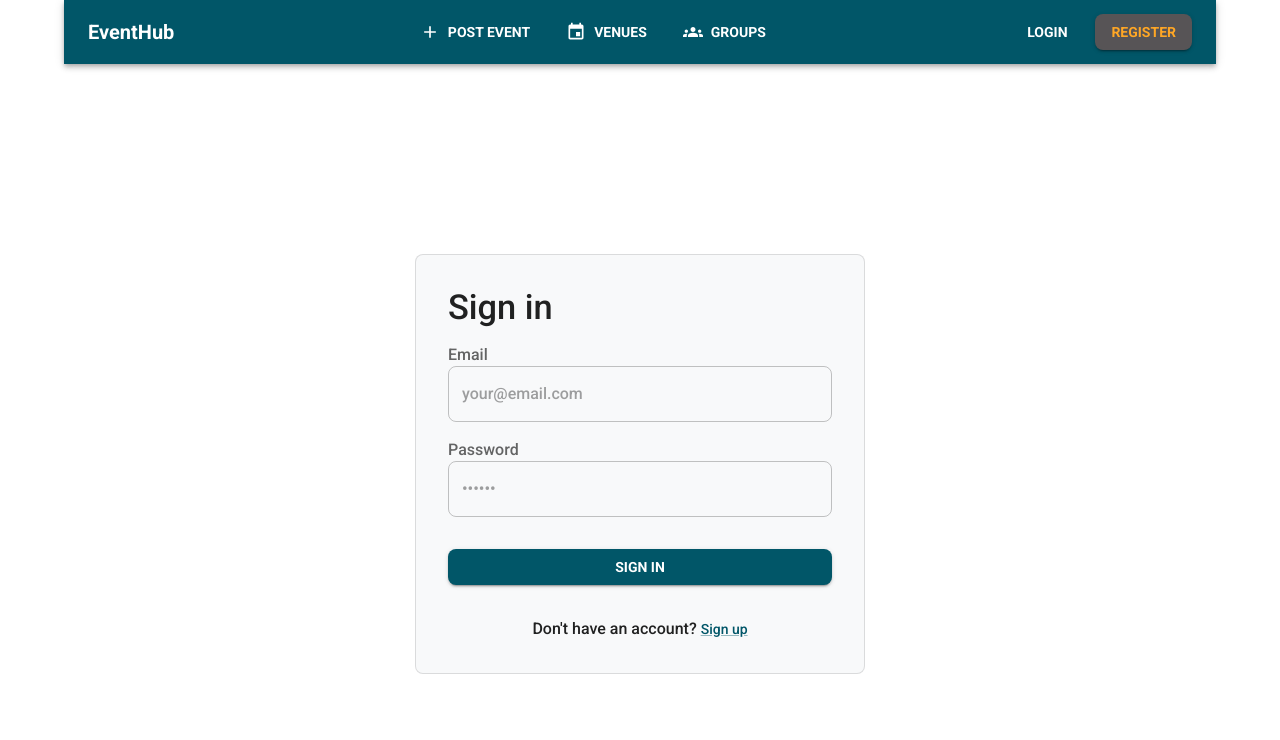
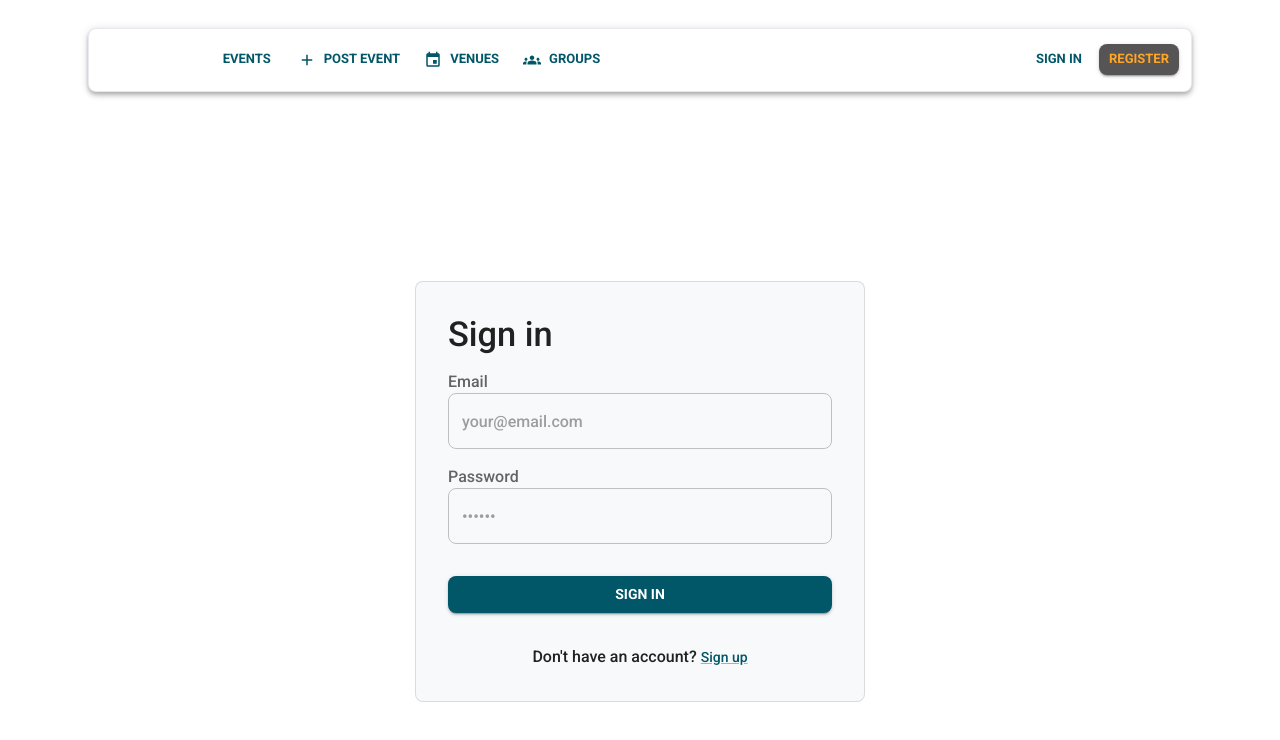
Before and after one commit to annc4st/eventapp-ts, a React (Vite) app in the folder fe-eventapp/: page /login in a window 1280 px wide. Shown: the top 740 px of the page. Built offline with nearby package versions, Linux system fonts and the light colour scheme; no server answers.

Commit message:
styling grouppage

```diff
--- a/fe-eventapp/src/App.tsx
+++ b/fe-eventapp/src/App.tsx
@@ -19,6 +19,7 @@ import { fetchAllUsers } from "./store/allUsersSlice";
 import { AppDispatch } from "./store/store";
 import theme from "./theme";
 import { ThemeProvider, Container, CssBaseline } from "@mui/material";
+import NavBar from "./components/NavBar";
 
 function App() {
   const dispatch = useDispatch<AppDispatch>();
@@ -33,7 +34,8 @@ function App() {
         <ThemeProvider theme={theme}>
           <CssBaseline>
           <Container maxWidth="lg">
-          <Header />
+          {/* <Header /> */}
+          <NavBar />
           <Routes>
             <Route path="/login" element={<Login />} />
             <Route path="/register" element={<Register />} />
--- a/fe-eventapp/src/components/Comments.tsx
+++ b/fe-eventapp/src/components/Comments.tsx
@@ -3,6 +3,7 @@ import { useDispatch, useSelector } from "react-redux";
 import { RootState, AppDispatch } from "../store/store";
 import { fetchCommentsByEventId } from "../store/commentSlice";
 import { CreateComment } from "./CreateComment";
+
 
 
 interface CommentProps {
--- a/fe-eventapp/src/components/CreateComment.tsx
+++ b/fe-eventapp/src/components/CreateComment.tsx
@@ -4,6 +4,8 @@ import { Formik, FormikHelpers, Form,
 import { object, string } from "yup";
 import { optimisticAdd, addComment } from "../store/commentSlice";
 import { RootState, AppDispatch } from "../store/store";
+import { Button, FormControl, FormLabel, TextField } from "@mui/material";
+
 
 interface ICommentData {
   content: string;
@@ -64,23 +66,32 @@ export const CreateComment: React.FC<CommentProps> = ({ eventId }) => {
     <>
       {user && (
         <div>
-          <h3>Post a Comment</h3>
+          {/* <h3>Post a Comment</h3> */}
           <Formik
             initialValues={initialValues}
             validationSchema={commentSchema}
             onSubmit={handleSubmit}
           >
             {({ isSubmitting }) => (
-              <Form>
-                <Field id="content" name="content" />
+              <Form style={{ display: "flex", flexDirection: "column", gap: 16 }}>
+                <FormControl >
+                <FormLabel htmlFor="content">Post Comment</FormLabel>
+                <Field
+                 as={TextField}
+                 id="content" name="content"
+                 fullWidth
+                 variant="outlined"
+                 required
+                 />
                 <ErrorMessage
                   name="content"
                   component="div"
-                  className="error"
+                  style={{ color: "red" }}
                 />
-                <button type="submit" disabled={isSubmitting}>
+                    </FormControl>
+                <Button  variant="contained" type="submit" disabled={isSubmitting}>
                   {isSubmitting ? "Submitting..." : "Submit"}
-                </button>
+                </Button>
               </Form>
             )}
           </Formik>
--- a/fe-eventapp/src/components/EventList.tsx
+++ b/fe-eventapp/src/components/EventList.tsx
@@ -73,17 +73,18 @@ export const EventList: React.FC = () => {
 
       {!loading && !error && events.length > 0 && (
         <div>
-        <Container maxWidth="sm">
-          <Typography variant="h3" component="h1" sx={{color: 'primary.dark' }}
+        <Container maxWidth="lg">
+          <Typography variant="h3" component="h1" sx={{color: 'primary.dark', mt: 2}}
             align="center"
+
             gutterBottom
-            margin={2}
             > Events </Typography>
 
-            <Typography variant="h5" component="h2" sx={{color: 'secondary.main'}}  margin={2} gutterBottom  align="center">
+            <Typography sx={{color: 'secondary.main', align: 'left', mb: 2 }}
+            gutterBottom >
               Here you can find all events that we have and and you can sign up for one or more of them.
             </Typography>
-          </Container>
+
 
 
           <Box sx={{ flexGrow: 1 }}>
@@ -97,18 +98,11 @@ export const EventList: React.FC = () => {
 
                       <Grid key={event.id} size={{ xs: 2, sm: 4, md: 4 }} >
                       <Card  elevation={3}
-
-                      // sx={{
-                      //   height: "100%",
-
-                      //   display: "flex",
-                      //   flexDirection: "column",
-                      // }}
                       >
                         <CardHeader
                           avatar={
                             <Avatar
-                              sx={{ bgcolor: red[500] }}
+                              sx={{ bgcolor: 'primary.light' }}
                               aria-label="category"
                             > Cat
                             </Avatar>
@@ -121,7 +115,7 @@ export const EventList: React.FC = () => {
                         <CardContent >
                           {location ? (
                             <Typography variant="body2" sx={{ color: "text.secondary" }} >
-                              <LocationOnIcon />
+                              <LocationOnIcon sx={{color: "secondary.contrastText"}}/>
                               {`${location.firstLine}, ${location.city}, ${location.postcode}`}
                             </Typography>
                           ) : (
@@ -142,7 +136,7 @@ export const EventList: React.FC = () => {
 
                 </Grid>
                 </Box>
-
+                </Container>
                 </div>
                )}
                 </>
--- /dev/null
+++ b/fe-eventapp/src/components/NavBar.tsx
@@ -0,0 +1,189 @@
+import React, { useEffect, useState } from "react";
+
+import { useNavigate, Link } from "react-router-dom";
+import { useDispatch, useSelector } from "react-redux";
+import { logoutUser } from "../store/userSlice";
+import { RootState, AppDispatch } from "../store/store";
+import { red } from "@mui/material/colors";
+
+import Button from "@mui/material/Button";
+import { useTheme } from "@mui/material/styles";
+import {
+  Avatar,
+  AppBar,
+  Toolbar,
+  Box,
+  IconButton,
+  Typography,
+  Container,
+} from "@mui/material";
+import HomeIcon from "@mui/icons-material/Home";
+import GroupsIcon from "@mui/icons-material/Groups";
+import EventIcon from "@mui/icons-material/Event";
+import AddIcon from "@mui/icons-material/Add";
+import Person3Icon from "@mui/icons-material/Person3";
+import MenuIcon from "@mui/icons-material/Menu";
+import { alpha, styled } from "@mui/material/styles";
+import Drawer from "@mui/material/Drawer";
+import MenuItem from "@mui/material/MenuItem";
+import LightModeIcon from "@mui/icons-material/LightModeRounded";
+import { gray } from "../shared-theme/themePrimitives";
+
+const StyledToolbar = styled(Toolbar)(({ theme }) => ({
+  display: "flex",
+  alignItems: "center",
+  justifyContent: "space-between",
+  flexShrink: 0,
+  borderRadius: '8px',
+  //   backdropFilter: 'blur(24px)',
+  border: "1px solid",
+  borderColor: alpha(gray[300], 0.4),
+  boxShadow: theme.palette.background.paper,
+  backgroundColor: theme.palette.background.default,
+  padding: "8px 12px",
+}));
+
+export default function NavBar() {
+  const [open, setOpen] = useState(false);
+
+  const toggleDrawer = (newOpen: boolean) => () => {
+    setOpen(newOpen);
+  };
+
+  const dispatch = useDispatch<AppDispatch>();
+  const navigate = useNavigate();
+  const theme = useTheme(); // Access theme inside the component
+
+  const { user, tokenExpiresAt } = useSelector(
+    (state: RootState) => state.user
+  );
+
+  useEffect(() => {
+    if (tokenExpiresAt) {
+      console.log("tokenExpiresAt >> ", tokenExpiresAt);
+      const expirationTime = new Date(tokenExpiresAt).getTime();
+      console.log("expirationTime >> ", expirationTime);
+      const currentTime = Date.now();
+
+      if (currentTime >= expirationTime) {
+        console.warn("Token expired! Logging out...");
+        dispatch(logoutUser()); // Clear user from Redux & persisted storage
+        alert("Your session has expired. Please log in again.");
+        navigate("/login"); // Redirect to login
+      }
+    }
+  }, [tokenExpiresAt, dispatch, navigate]);
+
+  return (
+    <AppBar
+      position="relative"
+      enableColorOnDark
+      sx={{
+        boxShadow: 0,
+        bgcolor: "transparent",
+        backgroundImage: "none",
+        mt: "calc(var(--template-frame-height, 0px) + 28px)",
+        padding: 0,
+        width: "100%",
+      }}
+    >
+      <Container maxWidth="lg" >
+        <StyledToolbar variant="dense" disableGutters  sx={{ boxShadow: 4 }}>
+           {/* Left Side - Brand Name */}
+          <Box
+            sx={{ flexGrow: 1, display: "flex", alignItems: "center", ps: 0}}
+          >
+             <Button
+              variant="text"
+              color="inherit"
+              component={Link}
+              to="/" // main page in future
+              sx={{ fontSize: "1.2rem", fontWeight: "bold" }}
+            >
+              EventHub
+            </Button>
+
+             {/* Desktop Menu - Hidden on Small Screens */}
+            <Box sx={{ display: { xs: "none", md: "flex" }, gap: 2}}>
+              <Button
+                variant="text"
+                color="primary"
+                size="small"
+                component={Link}
+                to="/events"
+              >
+                Events
+              </Button>
+              <Button
+                variant="text"
+                color="primary"
+                startIcon={<AddIcon />}
+                size="small"
+                component={Link}
+                to="/events/create"
+              >
+                Post Event
+              </Button>
+
+              <Button
+                variant="text"
+                color="primary"
+                startIcon={<EventIcon />}
+                size="small"
+                component={Link}
+                to="/locations"
+              >
+                Venues
+              </Button>
+
+              <Button
+                variant="text"
+                color="primary"
+                component={Link}
+                to="/groups"
+                startIcon={<GroupsIcon />}
+                size="small"
+              >
+                Groups
+              </Button>
+            </Box>
+          </Box>
+
+          {/*  next */}
+
+          <Box
+            sx={{
+              display: { xs: "none", md: "flex" },
+              gap: 1,
+              alignItems: "center",
+            }}
+          >
+            {user ? (
+              <>
+                <Avatar sx={{ bgcolor: theme.palette.secondary.main }}>
+                  {user.email[0].toUpperCase()}
+                </Avatar>
+                <Button onClick={() => dispatch(logoutUser())}>Logout</Button>
+              </>
+            ) : (
+              <>
+                <Button color="primary" variant="text" size="small">
+                  Sign in
+                </Button>
+                <Button
+                  component={Link}
+                  to="/register"
+                  variant="contained"
+                  color="secondary"
+                  size="small"
+                >
+                  Register
+                </Button>
+              </>
+            )}
+          </Box>
+        </StyledToolbar>
+      </Container>
+    </AppBar>
+  );
+}
--- a/fe-eventapp/src/components/SignUpParticipant.tsx
+++ b/fe-eventapp/src/components/SignUpParticipant.tsx
@@ -1,6 +1,7 @@
 import { RootState, AppDispatch } from "../store/store";
 import { useDispatch, useSelector } from "react-redux";
 import { optimisticAdd, signUpForEvent } from "../store/participantSlice";
+import { Button } from "@mui/material";
 
 
 interface SignUpParticipantProps {
@@ -39,9 +40,9 @@ export const SignUpParticipant: React.FC<SignUpParticipantProps> = ({ eventId })
 
   return (
     <div>
-        <button onClick={handleSignUp} disabled={!user || isAlreadySignedUp}>
+        <Button onClick={handleSignUp} disabled={!user || isAlreadySignedUp}>
         {isAlreadySignedUp ? 'Already Registered' : 'Sign Up'}
-        </button>
+        </Button>
     </div>
   );
 };
--- a/fe-eventapp/src/theme.tsx
+++ b/fe-eventapp/src/theme.tsx
@@ -14,7 +14,7 @@ const theme = createTheme({
     secondary: {
       main: '#575456', //gray
       light:'#FFF1CF', //light yellow
-      dark: '#A673D3', //?
+      dark: '#263F44',
       contrastText: '#FFA725'
     },
     error: {
```
Also changed, not shown: fe-eventapp/src/components/EventPage.tsx (+85 -33 lines), fe-eventapp/src/components/Header.tsx (+21 -0 lines).
